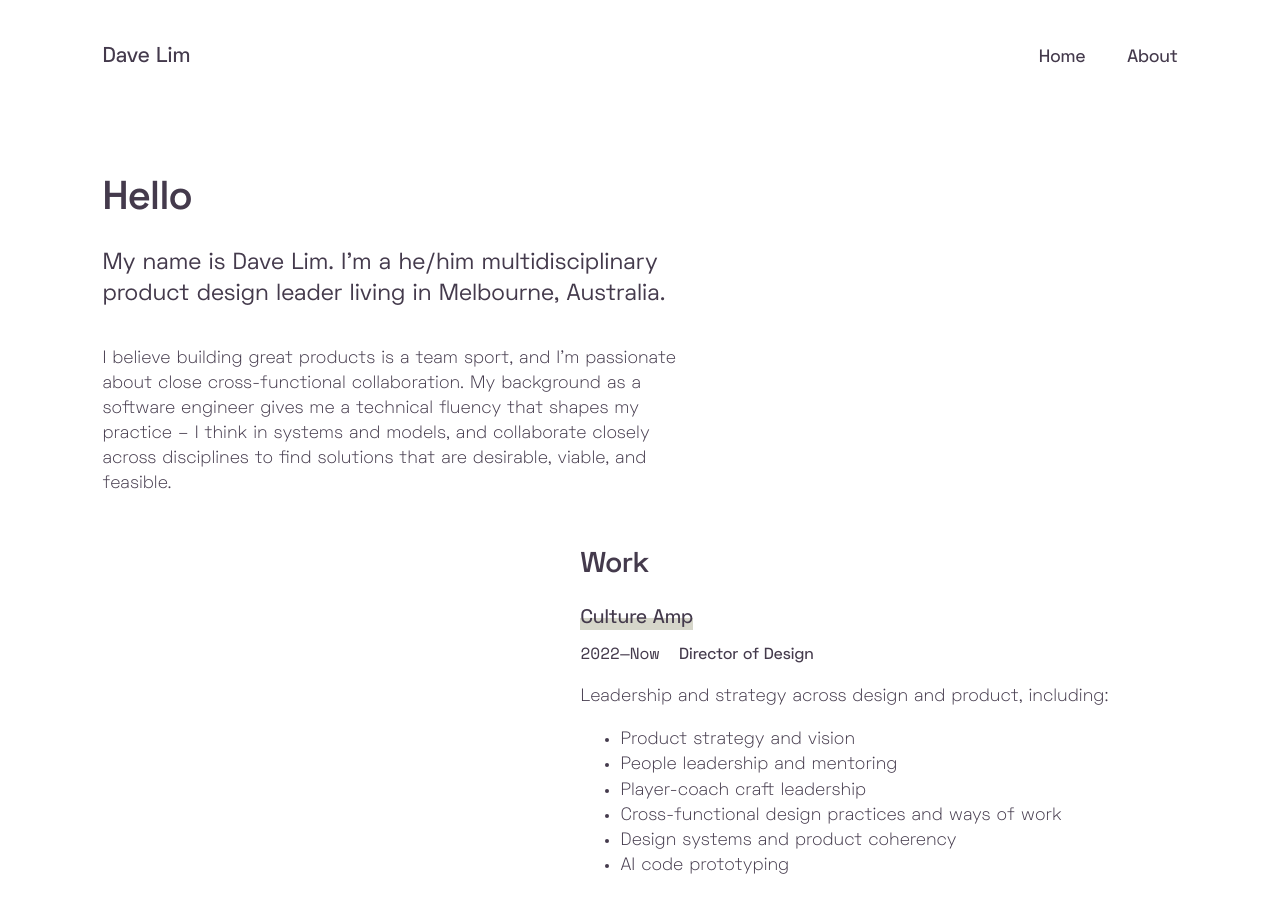
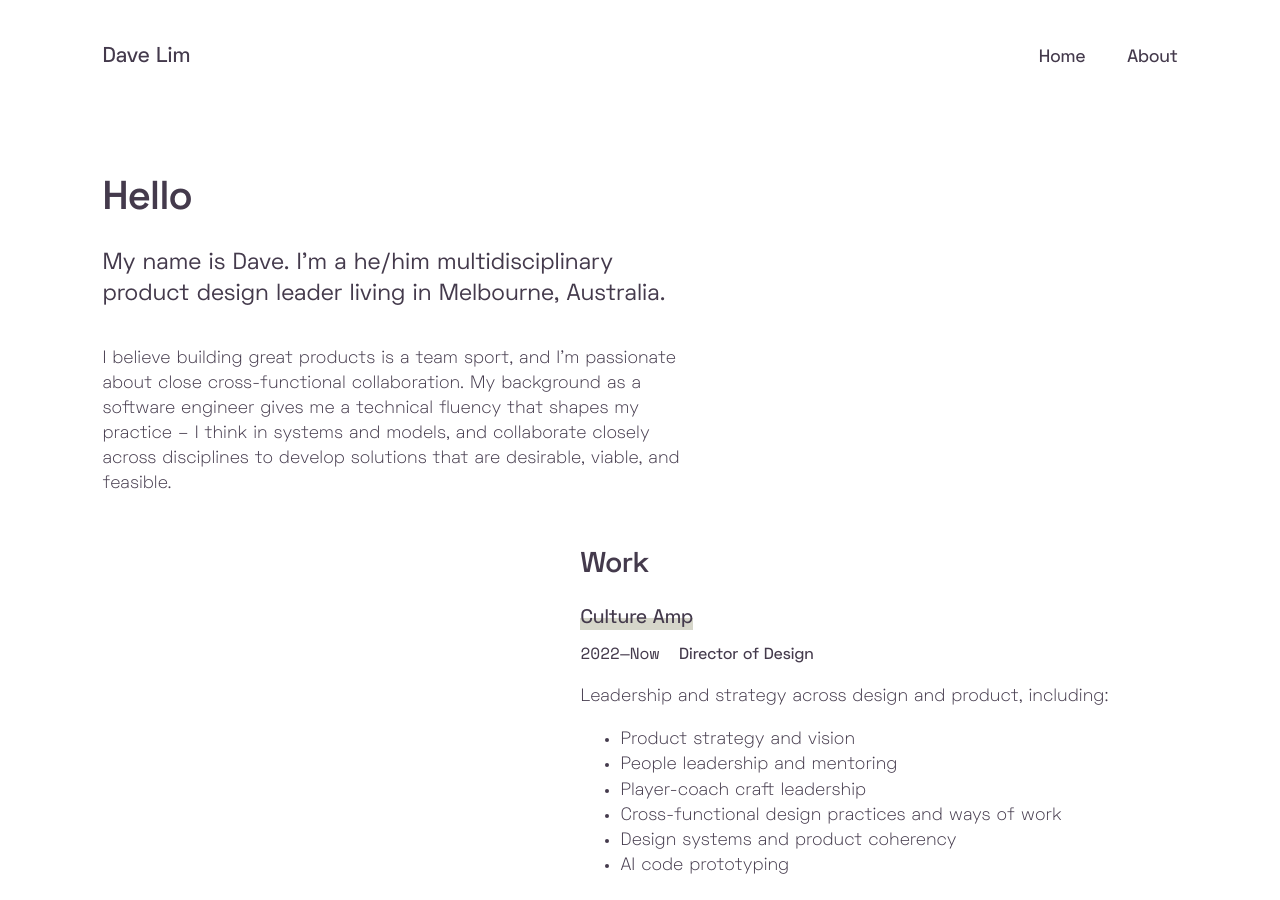
Before and after one commit to dlimiter/dlimiter.github.io, a Jekyll site: the page built from about.html, in a window 1280 px wide and 900 px high. Built offline with Jekyll 4.4.1, drawn with Linux system fonts in a browser that asks for light colours.

Commit message:
Minor copy changes

```diff
--- a/about.html
+++ b/about.html
@@ -7,13 +7,13 @@ layout: default
   <div class="recipe__title">
     <h1>Hello</h1>
     <p class="lede">
-      My name is Dave Lim. I'm a he/him multidisciplinary product design leader living in Melbourne, Australia.
+      My name is Dave. I'm a he/him multidisciplinary product design leader living in Melbourne, Australia.
     </p>
     <p>
       I believe building great products is a team sport, and I'm passionate about close
       cross-functional collaboration. My background as a software engineer gives me a technical
       fluency that shapes my practice – I think in systems and models, and collaborate closely
-      across disciplines to find solutions that are desirable, viable, and feasible.
+      across disciplines to develop solutions that are desirable, viable, and feasible.
     </p>
   </div>
   <div></div>
```
